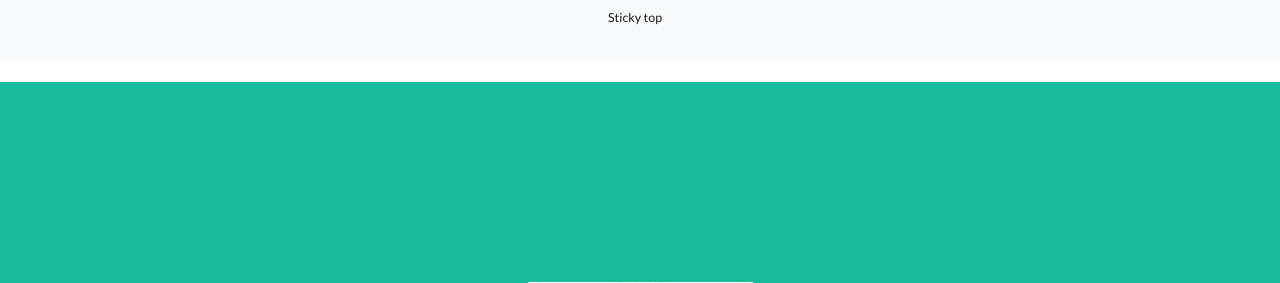
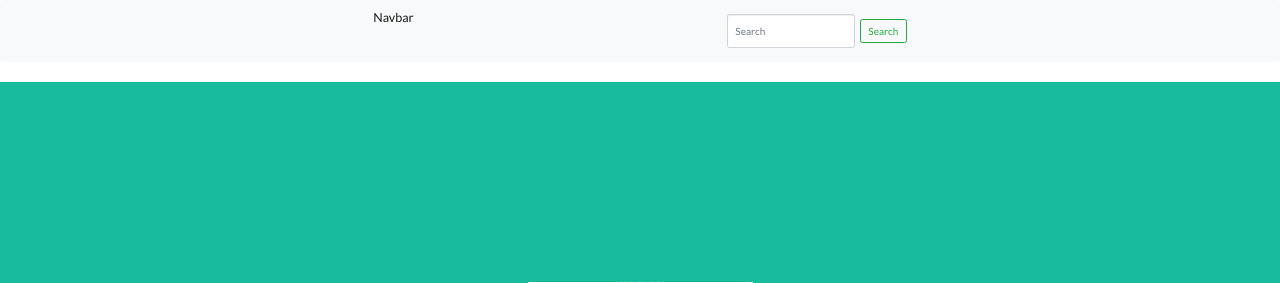
Before and after one commit to bob0bot/fantas, a Python web app: template templates/code.html in a window 1280 px wide. Shown: the top 283 px of the page. Run offline with Jinja, Linux system fonts and the light colour scheme; the template is opened without the code that fills it, so the values that code supplies are empty; some libraries are stand-ins or nearby versions.

Commit message:
navbar rename for cs1.3

```diff
--- a/templates/index.html
+++ b/templates/index.html
@@ -47,7 +47,13 @@
     <!-- Navigation -->
 
     <nav class="navbar sticky-top navbar-light bg-light" style="background-color: #e3f2fd;">
-      <a class="navbar-brand" href="#">Sticky top</a>
+        <div class="container">
+            <a class="navbar-brand" href="#">Navbar</a>
+                <form class="form-inline">
+                <input class="form-control mr-sm-2" type="search" placeholder="Search" aria-label="Search">
+                <button class="btn btn-outline-success my-2 my-sm-0" type="submit">Search</button>
+                </form>
+      </div>
     </nav>
 
 {% endblock %}
```
